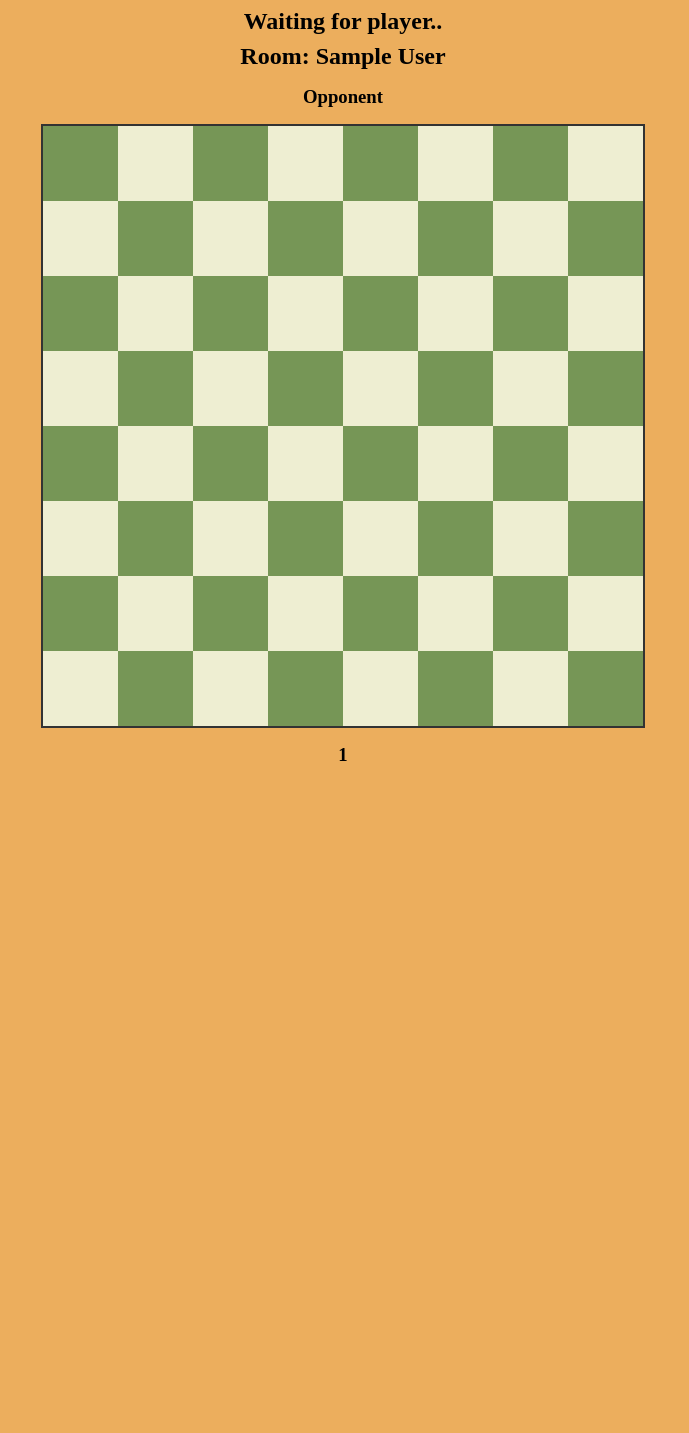
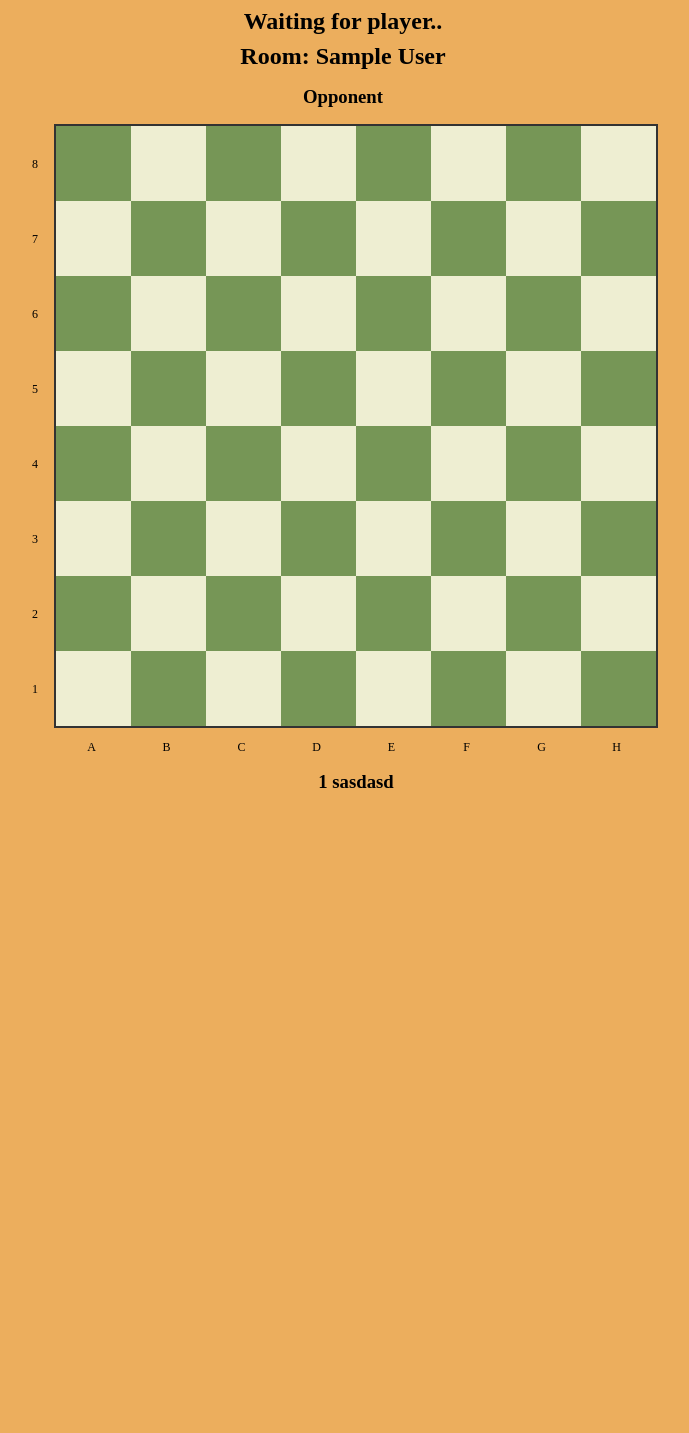
Before and after one commit to markusholter/Simple-chess-game, a Flask app: page /game/ in a window 1280 px wide. Shown: the whole page, without its empty margins (297-986 px from the left). Before the commit the page ends 761 px from the top, so only its background shows below. Run offline with Flask 3, Linux system fonts and the light colour scheme; the visitor is signed in with stand-in values (Sample User, id 1); some libraries are stand-ins or nearby versions.

Commit message:
Add row numbers and col letters to board

```diff
--- a/src/static/style.css
+++ b/src/static/style.css
@@ -1,3 +1,7 @@
+:root {
+    --cell-size: 75vmin
+}
+
 body {
     text-align: center;
     font-size: 2vmin;
@@ -12,6 +16,37 @@ h2 {
 
 h3{
     margin: 2vmin;
+}
+
+.container {
+    display: grid;
+    grid-template-columns: auto 75vmin;
+    grid-template-rows: auto 75vmin;
+    justify-content: center;
+    align-items: center;
+    gap: 2vmin;
+}
+
+.row-labels {
+    display: grid;
+    grid-template-rows: repeat(8, 12.5%);
+    justify-content: center;
+    height: 75vmin;
+    margin-bottom: 10vmin;
+}
+
+.row-label {
+    display: flex;
+    justify-content: center;
+    align-items: center;
+    font-size: 1.5vmin;
+    height: 100%;
+}
+
+.board-with-col {
+    display: grid;
+    grid-template-rows: 75vmin auto;
+    gap: 2mvin;
 }
 
 .chessboard {
@@ -40,3 +75,19 @@ h3{
 .cell.white {
     background-color: #eeeed2;
 }
+
+.col-labels {
+    display: grid;
+    grid-template-columns: repeat(8, 12.5%);
+    justify-content: center;
+    width: 75vmin;
+    margin-top: 2vmin;
+}
+
+.col-label {
+    display: flex;
+    justify-content: center;
+    align-items: center;
+    font-size: 1.5vmin;
+    height: 100%;
+}
--- a/src/templates/game/board.html
+++ b/src/templates/game/board.html
@@ -10,6 +10,19 @@
             <h3>Opponent</h3>
         </div>
 
+        <div class="container">
+            <div class="row-labels">
+                <div class="row-label">8</div>
+                <div class="row-label">7</div>
+                <div class="row-label">6</div>
+                <div class="row-label">5</div>
+                <div class="row-label">4</div>
+                <div class="row-label">3</div>
+                <div class="row-label">2</div>
+                <div class="row-label">1</div>
+            </div>
+
+            <div class="board-with-col">
                 <div class="chessboard">
                     <div class="row">
                         <div class="cell black"></div>
@@ -92,9 +105,24 @@
                         <div class="cell black"></div>
                     </div>
                 </div>
+
+                <div class="col-labels">
+                    <div class="col-label">A</div>
+                    <div class="col-label">B</div>
+                    <div class="col-label">C</div>
+                    <div class="col-label">D</div>
+                    <div class="col-label">E</div>
+                    <div class="col-label">F</div>
+                    <div class="col-label">G</div>
+                    <div class="col-label">H</div>
+                </div>
+
                 <div class="username">
-            <h3>{{ session.get('userId') }}</h3>
+                    <h3>{{ session.get('userId') }} sasdasd</h3>
                 </div>
+            </div>
+        </div>
+
 
         <script src="https://cdn.socket.io/4.7.5/socket.io.min.js"></script>
         <script src="{{ url_for('static', filename='script.js') }}"></script>
```
Also changed, not shown: README.md. Lines whose indentation alone changed are shown as unchanged.
